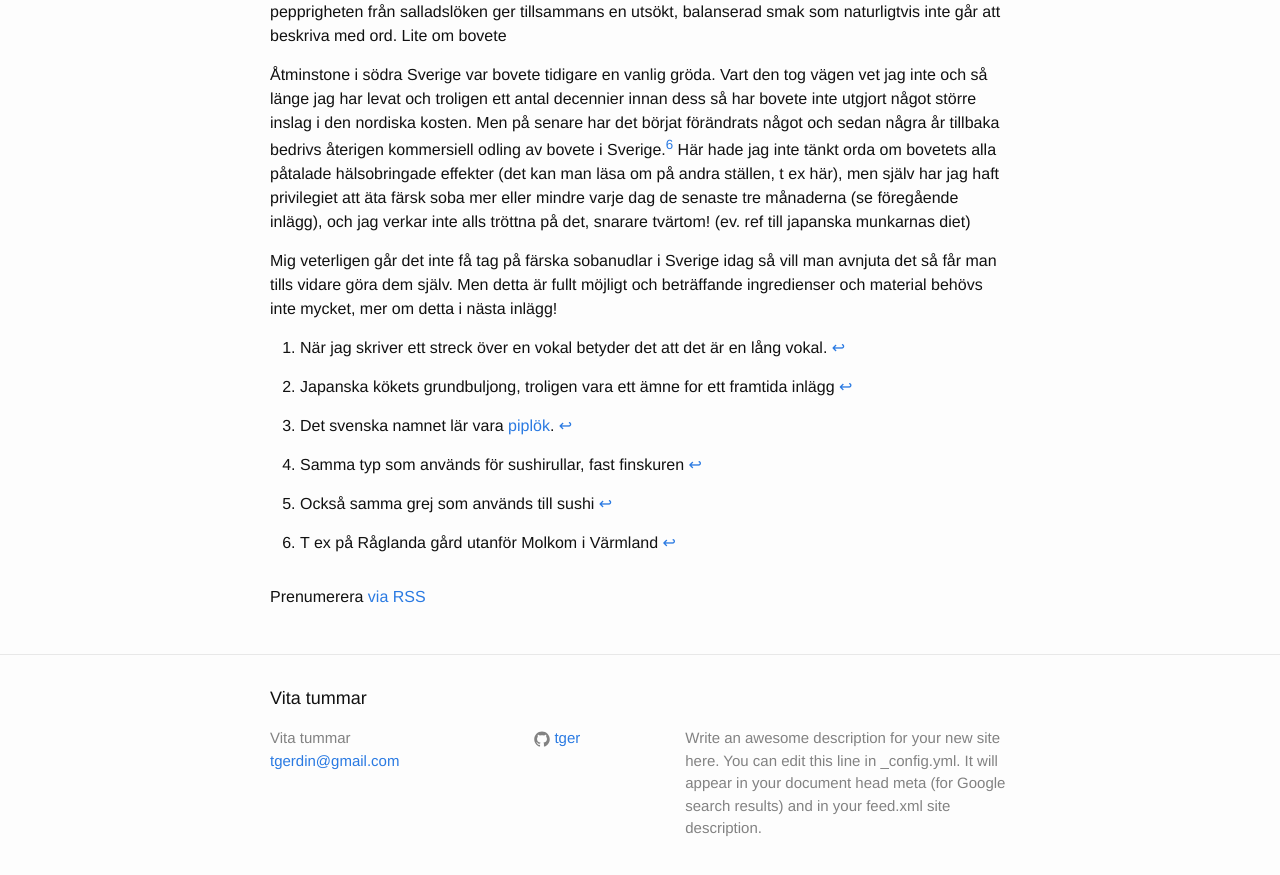
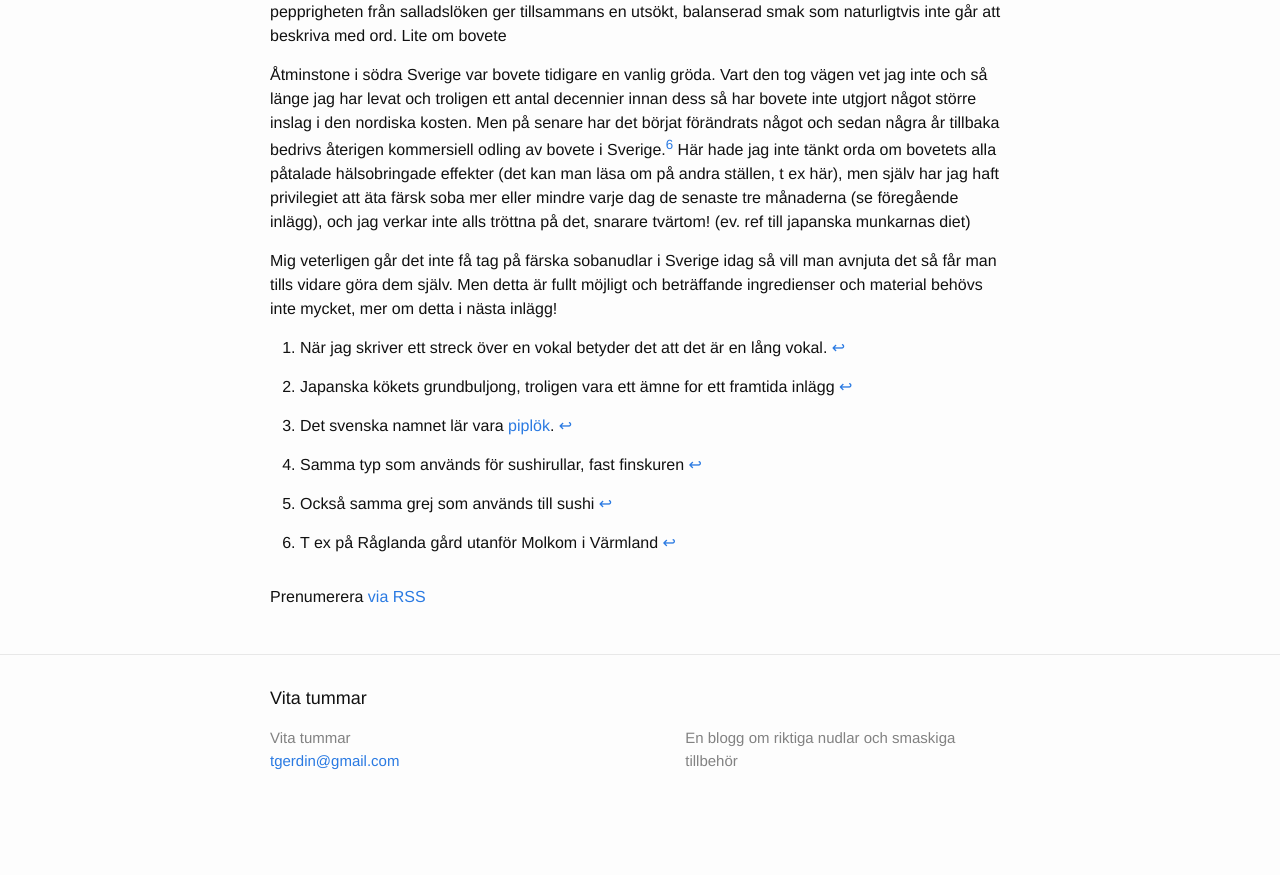
Before and after one commit to gerdint/vitatummar-jekyll, a Jekyll site: the page built from index.html, in a window 1280 px wide and 900 px high, scrolled down 705 px. Shown: the top 875 px of the window. Built offline with Jekyll 4.4.1, drawn with Linux system fonts in a browser that asks for light colours; after the commit the page ends 1537 px from its top, so only the background shows below that.

Commit message:
Fixa sidfot

```diff
--- a/_config.yml
+++ b/_config.yml
@@ -2,13 +2,11 @@
 title: Vita tummar
 email: tgerdin@gmail.com
 description: > # this means to ignore newlines until "baseurl:"
-  Write an awesome description for your new site here. You can edit this
-  line in _config.yml. It will appear in your document head meta (for
-  Google search results) and in your feed.xml site description.
+  En blogg om riktiga nudlar och smaskiga tillbehör
 baseurl: "" # the subpath of your site, e.g. /blog/
 url: "http://yourdomain.com" # the base hostname & protocol for your site
 #twitter_username: jekyllrb
-github_username:  tger
+#github_username:  tger
 
 # Build settings
 markdown: kramdown
--- a/_includes/header.html
+++ b/_includes/header.html
@@ -10,7 +10,7 @@
     <!--     <svg viewBox="0 0 18 15"> -->
     <!--       <path fill="#424242" d="M18,1.484c0,0.82-0.665,1.484-1.484,1.484H1.484C0.665,2.969,0,2.304,0,1.484l0,0C0,0.665,0.665,0,1.484,0 h15.031C17.335,0,18,0.665,18,1.484L18,1.484z"/> -->
     <!--       <path fill="#424242" d="M18,7.516C18,8.335,17.335,9,16.516,9H1.484C0.665,9,0,8.335,0,7.516l0,0c0-0.82,0.665-1.484,1.484-1.484 h15.031C17.335,6.031,18,6.696,18,7.516L18,7.516z"/> -->
-    <!--       <path fill="#424242" d="M18,13.516C18,14.335,17.335,15,16.516,15H1.484C0.665,15,0,14.335,0,13.516l0,0 c0-0.82,0.665-1.484,1.484-1.484h15.031C17.335,12.031,18,12.696,18,13.516L18,13.516z"/> -->
+    <!--       <path fill="#4q24242" d="M18,13.516C18,14.335,17.335,15,16.516,15H1.484C0.665,15,0,14.335,0,13.516l0,0 c0-0.82,0.665-1.484,1.484-1.484h15.031C17.335,12.031,18,12.696,18,13.516L18,13.516z"/> -->
     <!--     </svg> -->
     <!--   </a> -->
 
```
